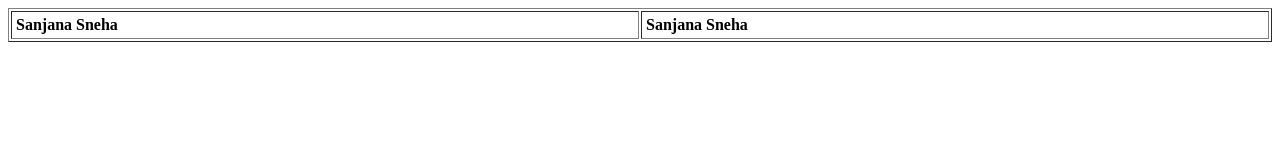
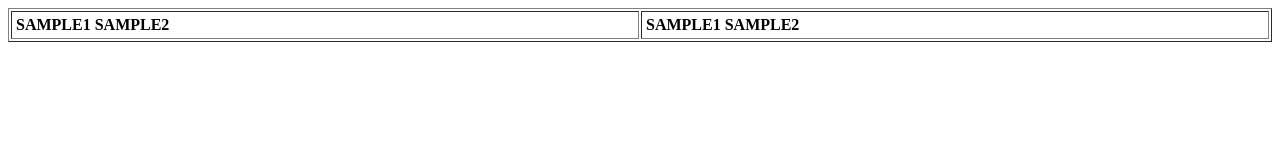
Before and after one commit to Orangeplayeer/JavaScript, a plain HTML site: page LWCJs/bigtable1.html in a window 1280 px wide. Drawn offline with Linux system fonts and the light colour scheme.

Commit message:
Update bigtable1.html

```diff
--- a/LWCJs/bigtable1.html
+++ b/LWCJs/bigtable1.html
@@ -12,16 +12,16 @@
            <th>
                 <table>
                     <tr>
-                        <th>Sanjana</th>
-                        <th>Sneha</th>
+                        <th>SAMPLE1</th>
+                        <th>SAMPLE2</th>
                     </tr>
                 </table>
            </th>
            <th>
                 <table>
                     <tr>
-                        <th>Sanjana</th>
-                        <th>Sneha</th>
+                        <th>SAMPLE1</th>
+                        <th>SAMPLE2</th>
                     </tr>
                 </table>
            </th>
```
